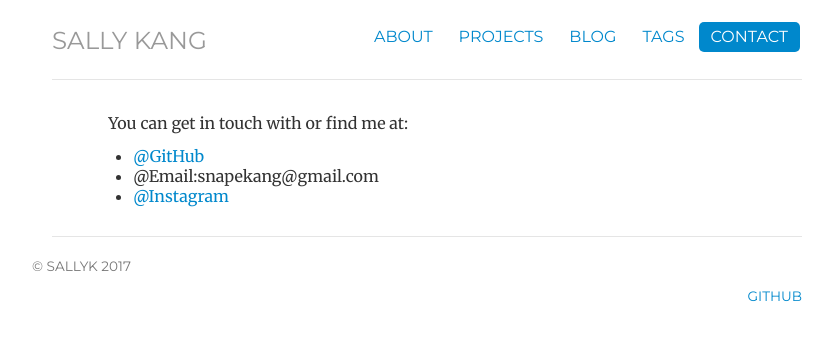
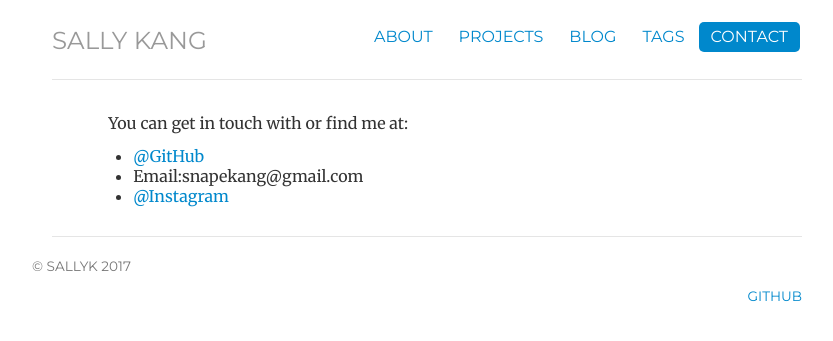
Before and after one commit to SallyKAN/SallyKAN.github.io, a Jekyll site: the page built from contact/index.html, in a window 1280 px wide. Shown: the top 341 px of the page, without its empty margins (213-1046 px from the left). Built offline with Jekyll 4.4.1, drawn with Linux system fonts in a browser that asks for light colours; a script that is not in the unit is left out.

Commit message:
little change

```diff
--- a/contact/index.html
+++ b/contact/index.html
@@ -14,7 +14,7 @@ description: Contact information for me
 
 	<ul class="list-unstyled">
 	<li><a href="https://github.com/SallyKAN">@GitHub</a></li>
-	<li>@Email:snapekang@gmail.com</li>
+	<li>Email:snapekang@gmail.com</li>
 	<li><a href="https://www.instagram.com/snape_kang">@Instagram</a></li>
 
 	</ul>
```
